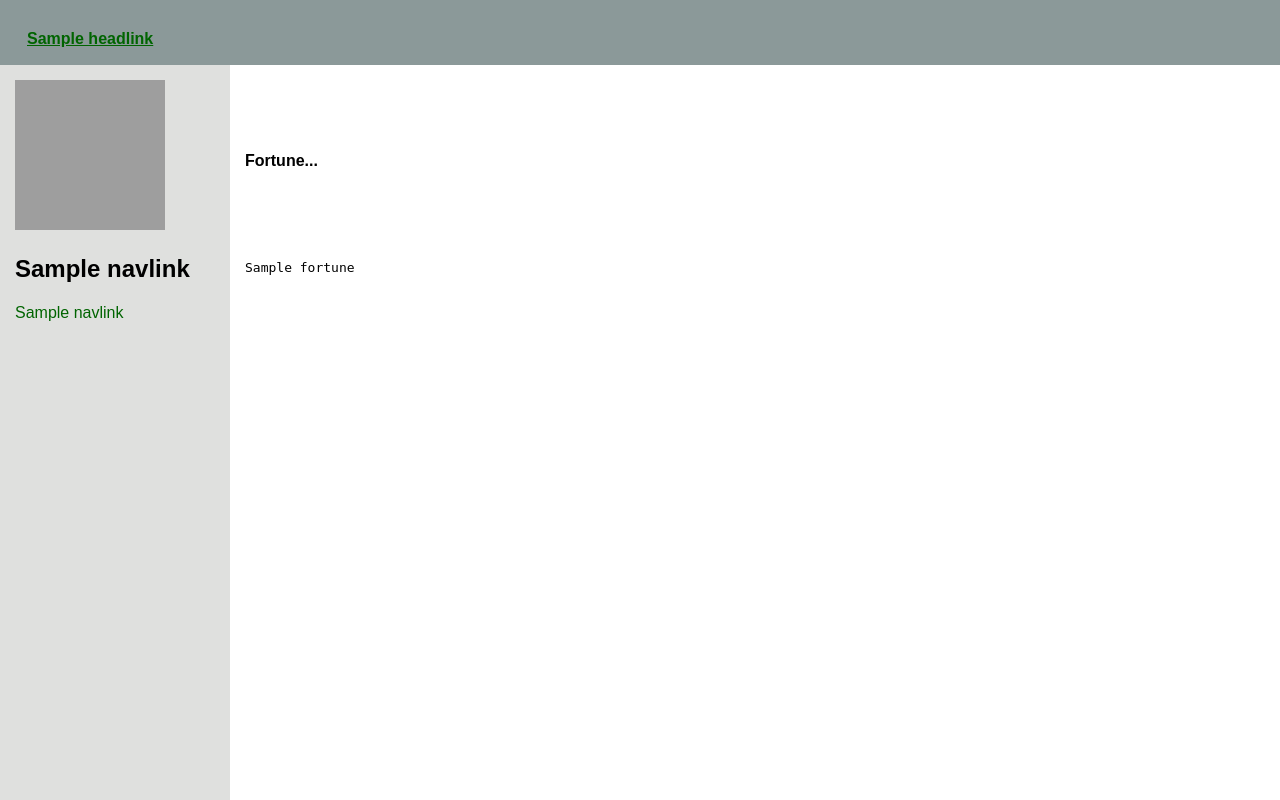
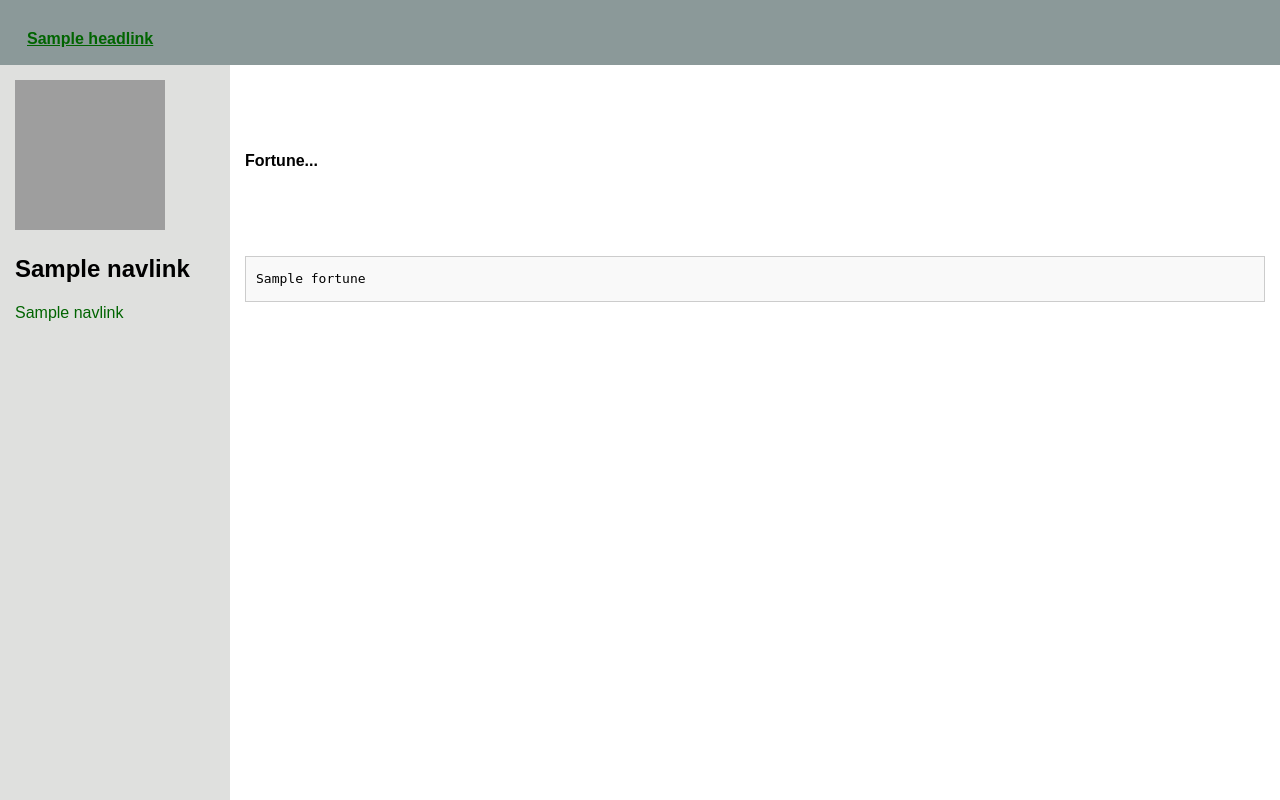
Before and after one commit to TorpedoAway/flask-sandbox, a Flask app: template templates/gen.html in a window 1280 px wide. Run offline with Flask 2, Linux system fonts and the light colour scheme; the template is opened without the code that fills it: most values are stand-ins (such as "Sample title", 1, 10 or a date in 2020); lists and menus that the app fills with data are empty; grey boxes are pictures that could not be loaded.

Commit message:
Update base.html

```diff
--- a/templates/base.html
+++ b/templates/base.html
@@ -5,7 +5,13 @@
 		<meta http-equiv="Content-Type" content="text/html; charset=utf-8">
 		<title>Flask Sandbox</title>
 		<style type="text/css">
-
+                pre {
+                        white-space: pre-wrap; /* Enables wrapping */
+                        word-wrap: break-word; /* Ensures long words break */
+                        border: 1px solid #ccc;
+                       padding: 10px;
+                       background-color: #f9f9f9;
+                  }
 		a:hover {
 			   color: blue;
 			   background-color: transparent;
```
